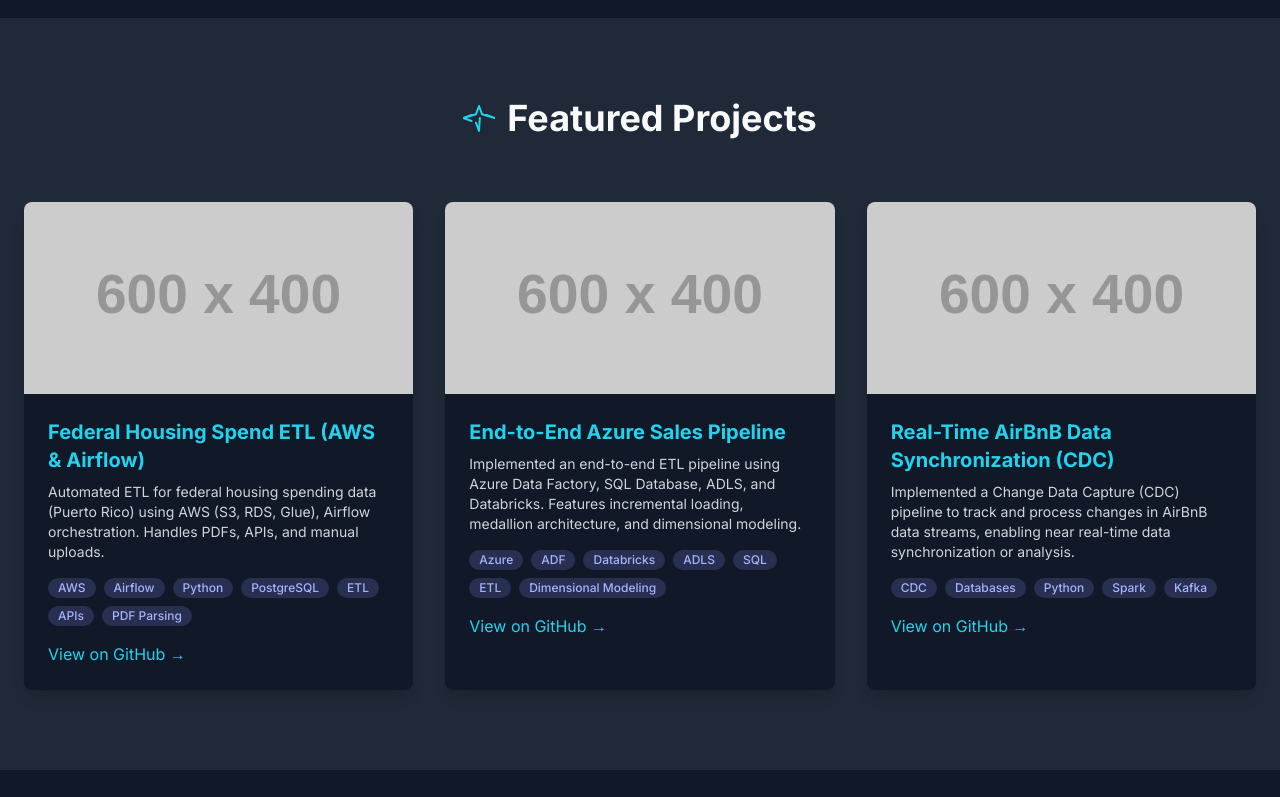
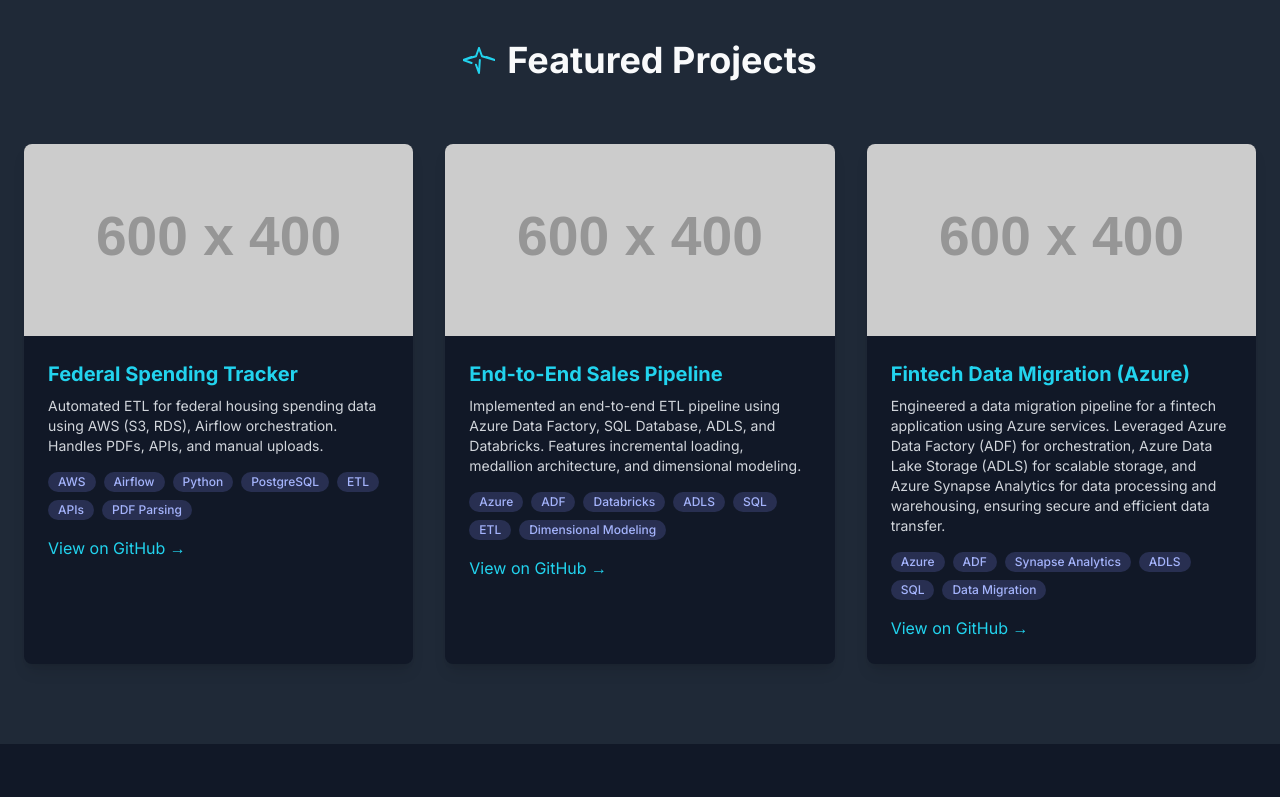
Before and after one commit to leelasagar1/portfolio, a plain HTML site: page index.html in a window 1280 px wide. Shown: the part 2193-2990 px from the top of the page. Drawn offline with nearby package versions, Linux system fonts and the light colour scheme; placeholder pictures from the web are drawn by us.

Commit message:
Update projects section: Replace AirBnB CDC with Fintech Data Migration

```diff
--- a/index.html
+++ b/index.html
@@ -102,7 +102,7 @@
                     I thrive on building end-to-end ETL/ELT pipelines using modern tools, leveraging big data technologies like Apache Spark, Hadoop, and Kafka for high-performance processing and real-time analytics. My expertise includes data storage, warehousing, quality validation, and governance.
                 </p>
                 <p>
-                    I hold an MS in Data Analytics Engineering from George Mason University. When I'm not wrangling data, you can find me [mention a hobby or two, e.g., exploring hiking trails, contributing to open-source projects].
+                    I hold an MS in Data Analytics Engineering from George Mason University.
                 </p>
             </div>
         </div>
@@ -127,7 +127,7 @@
                         Programming & Scripting
                     </h3>
                     <ul class="list-disc list-inside space-y-2 text-dark-text">
-                        <li>Python (Advanced: Pandas, NumPy, PySpark, Django)</li>
+                        <li>Python ( Pandas, NumPy, PySpark, Flask, Django)</li>
                         <li>SQL (Advanced Queries, Optimization, T-SQL, PL/SQL)</li>
                         <li>R</li>
                         <li>Java</li>
@@ -240,9 +240,9 @@
                 <div class="bg-gray-900 rounded-lg overflow-hidden shadow-lg transform hover:scale-105 transition duration-300">
                      <img src="https://placehold.co/600x400/1f2937/d1d5db?text=Federal+Spending+Tool" alt="Federal Housing Spend ETL Project" class="w-full h-48 object-cover">
                      <div class="p-6">
-                        <h3 class="text-xl font-semibold text-primary mb-2">Federal Housing Spend ETL (AWS & Airflow)</h3>
+                        <h3 class="text-xl font-semibold text-primary mb-2">Federal Spending Tracker</h3>
                         <p class="text-sm text-dark-text mb-4">
-                            Automated ETL for federal housing spending data (Puerto Rico) using AWS (S3, RDS, Glue), Airflow orchestration. Handles PDFs, APIs, and manual uploads.
+                            Automated ETL for federal housing spending data using AWS (S3, RDS), Airflow orchestration. Handles PDFs, APIs, and manual uploads.
                         </p>
                          <div class="flex flex-wrap gap-2 mb-4">
                             <span class="bg-secondary/20 text-secondary-light text-xs font-medium px-2.5 py-0.5 rounded-full">AWS</span>
@@ -261,7 +261,7 @@
                 <div class="bg-gray-900 rounded-lg overflow-hidden shadow-lg transform hover:scale-105 transition duration-300">
                      <img src="https://placehold.co/600x400/1f2937/d1d5db?text=Azure+Sales+ETL" alt="End-to-End Azure Sales Pipeline Project" class="w-full h-48 object-cover">
                      <div class="p-6">
-                        <h3 class="text-xl font-semibold text-primary mb-2">End-to-End Azure Sales Pipeline</h3>
+                        <h3 class="text-xl font-semibold text-primary mb-2">End-to-End Sales Pipeline</h3>
                         <p class="text-sm text-dark-text mb-4">
                             Implemented an end-to-end ETL pipeline using Azure Data Factory, SQL Database, ADLS, and Databricks. Features incremental loading, medallion architecture, and dimensional modeling.
                         </p>
@@ -278,22 +278,23 @@
                      </div>
                 </div>
 
-                 <!-- Project 3: AirBnB CDC -->
+                 <!-- Project 3: Fintech Data Migration -->
                 <div class="bg-gray-900 rounded-lg overflow-hidden shadow-lg transform hover:scale-105 transition duration-300">
-                     <img src="https://placehold.co/600x400/1f2937/d1d5db?text=AirBnB+CDC" alt="Real-Time AirBnB Data Sync Project" class="w-full h-48 object-cover">
+                     <img src="https://placehold.co/600x400/1f2937/d1d5db?text=Fintech+Migration" alt="Fintech Data Migration Project" class="w-full h-48 object-cover">
                      <div class="p-6">
-                        <h3 class="text-xl font-semibold text-primary mb-2">Real-Time AirBnB Data Synchronization (CDC)</h3>
+                        <h3 class="text-xl font-semibold text-primary mb-2">Fintech Data Migration (Azure)</h3>
                         <p class="text-sm text-dark-text mb-4">
-                            Implemented a Change Data Capture (CDC) pipeline to track and process changes in AirBnB data streams, enabling near real-time data synchronization or analysis.
+                           Engineered a data migration pipeline for a fintech application using Azure services. Leveraged Azure Data Factory (ADF) for orchestration, Azure Data Lake Storage (ADLS) for scalable storage, and Azure Synapse Analytics for data processing and warehousing, ensuring secure and efficient data transfer.
                         </p>
                          <div class="flex flex-wrap gap-2 mb-4">
-                            <span class="bg-secondary/20 text-secondary-light text-xs font-medium px-2.5 py-0.5 rounded-full">CDC</span>
-                            <span class="bg-secondary/20 text-secondary-light text-xs font-medium px-2.5 py-0.5 rounded-full">Databases</span>
-                            <span class="bg-secondary/20 text-secondary-light text-xs font-medium px-2.5 py-0.5 rounded-full">Python</span>
-                            <span class="bg-secondary/20 text-secondary-light text-xs font-medium px-2.5 py-0.5 rounded-full">Spark</span>
-                             <span class="bg-secondary/20 text-secondary-light text-xs font-medium px-2.5 py-0.5 rounded-full">Kafka</span>
+                            <span class="bg-secondary/20 text-secondary-light text-xs font-medium px-2.5 py-0.5 rounded-full">Azure</span>
+                            <span class="bg-secondary/20 text-secondary-light text-xs font-medium px-2.5 py-0.5 rounded-full">ADF</span>
+                            <span class="bg-secondary/20 text-secondary-light text-xs font-medium px-2.5 py-0.5 rounded-full">Synapse Analytics</span>
+                            <span class="bg-secondary/20 text-secondary-light text-xs font-medium px-2.5 py-0.5 rounded-full">ADLS</span>
+                            <span class="bg-secondary/20 text-secondary-light text-xs font-medium px-2.5 py-0.5 rounded-full">SQL</span>
+                            <span class="bg-secondary/20 text-secondary-light text-xs font-medium px-2.5 py-0.5 rounded-full">Data Migration</span>
                         </div>
-                        <a href="https://github.com/leelasagar1/AirBnB_CDC" target="_blank" rel="noopener noreferrer" class="text-primary hover:underline">View on GitHub &rarr;</a>
+                        <a href="https://github.com/leelasagar1/Fintech_Data_Migration" target="_blank" rel="noopener noreferrer" class="text-primary hover:underline">View on GitHub &rarr;</a>
                      </div>
                 </div>
 
```
